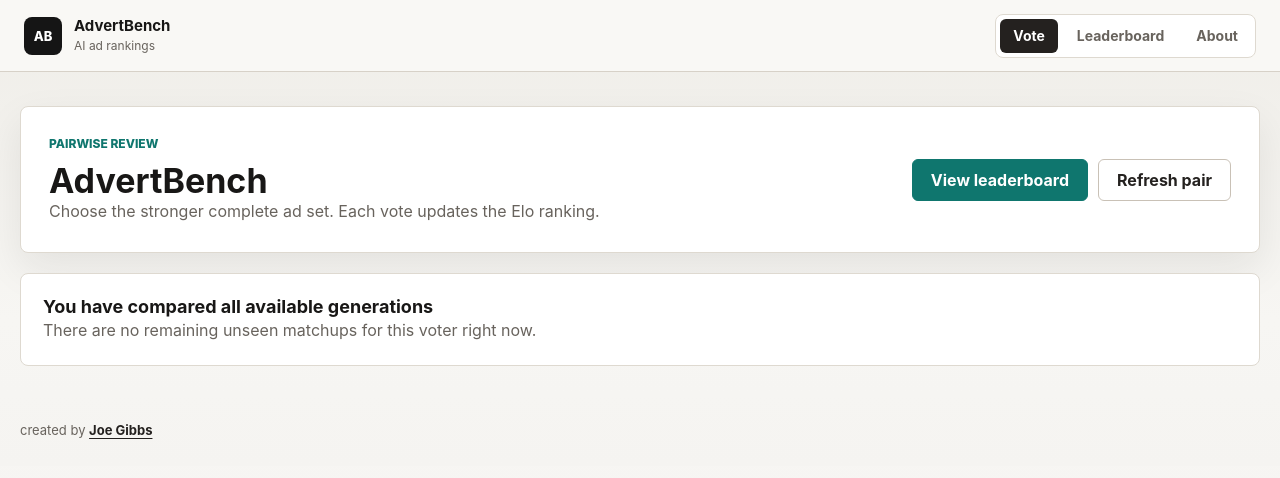
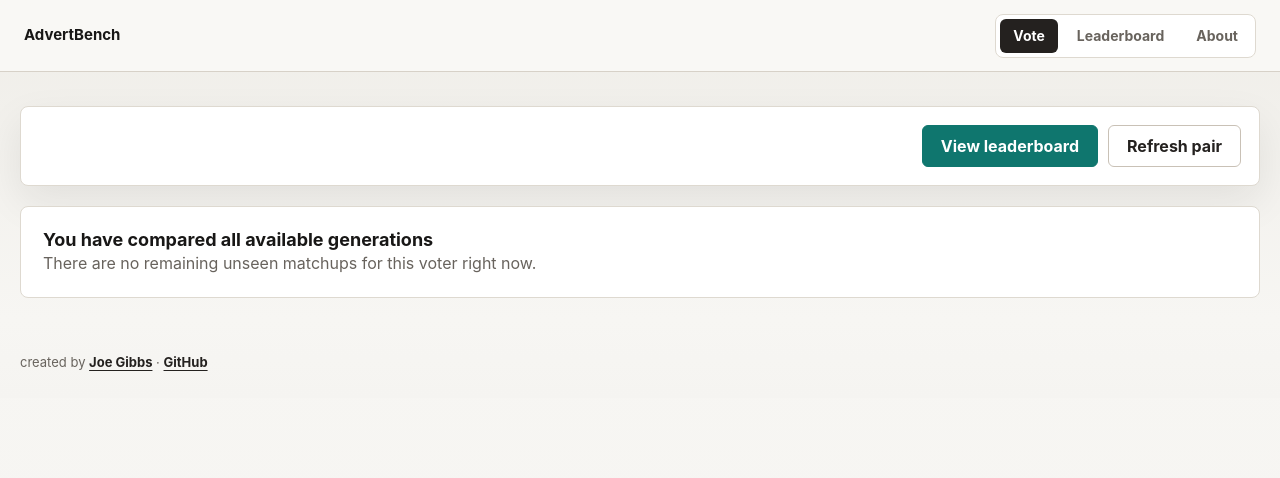
Before and after one commit to joe-gibbs/advertbench, a FastAPI app: page / in a window 1280 px wide. Shown: the top 478 px of the page. Run offline with FastAPI, Linux system fonts and the light colour scheme.

Commit message:
fix: clean up html

```diff
--- a/backend/app/main.py
+++ b/backend/app/main.py
@@ -12,7 +12,7 @@ from .assets import asset_root
 from .comparisons import get_leaderboard, get_next_comparison, get_revealed_comparison, record_vote
 from .db import close_pool, open_pool
 from .settings import get_settings
-from .voter import attach_voter_cookie, request_identity
+from .voter import LAST_PAIR_COOKIE_NAME, attach_last_pair_cookie, attach_voter_cookie, request_identity
 from .settings import ROOT_DIR
 
 app = FastAPI(title="AdvertBench")
@@ -73,17 +73,22 @@ def vote_page(
     reveal = None
     if status == "saved" and revealWinnerSetId and revealLoserSetId:
         reveal = get_revealed_comparison(revealWinnerSetId, revealLoserSetId, str(identity["voter_hash"]))
-    return _template_response(
+    comparison = get_next_comparison(
+        str(identity["voter_hash"]),
+        exclude_pair_key=request.cookies.get(LAST_PAIR_COOKIE_NAME),
+    )
+    response = _template_response(
         request,
         "vote.html",
         {
-            "comparison": get_next_comparison(str(identity["voter_hash"])),
+            "comparison": comparison,
             "reveal": reveal,
             "status": status,
             "idempotency_key": str(uuid4()),
         },
         identity,
     )
+    return attach_last_pair_cookie(response, comparison.get("pairKey") if comparison else None)
 
 
 @app.post("/vote")
@@ -126,11 +131,16 @@ def about_page(request: Request) -> Response:
 @app.get("/api/comparisons")
 def comparisons(request: Request) -> Response:
     identity = request_identity(request)
+    comparison = get_next_comparison(
+        str(identity["voter_hash"]),
+        exclude_pair_key=request.cookies.get(LAST_PAIR_COOKIE_NAME),
+    )
     response = JSONResponse(
         {
-            "comparison": get_next_comparison(str(identity["voter_hash"])),
+            "comparison": comparison,
         }
     )
+    attach_last_pair_cookie(response, comparison.get("pairKey") if comparison else None)
     return attach_voter_cookie(response, str(identity["voter_id"]))
 
 
@@ -151,16 +161,18 @@ def votes(payload: VotePayload, request: Request) -> Response:
         user_agent_hash=str(identity["user_agent_hash"]),
     )
     status = 200 if result["accepted"] else 429 if result.get("reason") == "rate_limited" else 409
+    comparison = get_next_comparison(str(identity["voter_hash"])) if result["accepted"] else None
     response = JSONResponse(
         {
             "result": result,
             "reveal": get_revealed_comparison(payload.winnerSetId, payload.loserSetId, str(identity["voter_hash"]))
             if result["accepted"]
             else None,
-            "comparison": get_next_comparison(str(identity["voter_hash"])) if result["accepted"] else None,
+            "comparison": comparison,
         },
         status_code=status,
     )
+    attach_last_pair_cookie(response, comparison.get("pairKey") if comparison else None)
     return attach_voter_cookie(response, str(identity["voter_id"]))
 
 
--- a/backend/app/voter.py
+++ b/backend/app/voter.py
@@ -7,6 +7,7 @@ from fastapi import Request, Response
 from .settings import get_settings
 
 COOKIE_NAME = "advertbench_voter"
+LAST_PAIR_COOKIE_NAME = "advertbench_last_pair"
 ONE_YEAR_SECONDS = 60 * 60 * 24 * 365
 
 
@@ -42,3 +43,19 @@ def attach_voter_cookie(response: Response, voter_id: str) -> Response:
         path="/",
     )
     return response
+
+
+def attach_last_pair_cookie(response: Response, pair_key: str | None) -> Response:
+    if not pair_key:
+        response.delete_cookie(LAST_PAIR_COOKIE_NAME, path="/")
+        return response
+    response.set_cookie(
+        LAST_PAIR_COOKIE_NAME,
+        pair_key,
+        max_age=ONE_YEAR_SECONDS,
+        httponly=True,
+        samesite="lax",
+        secure=False,
+        path="/",
+    )
+    return response
--- a/backend/static/site.css
+++ b/backend/static/site.css
@@ -80,18 +80,6 @@ button:hover, .button:hover, .linkButton:hover {
   min-width: 220px;
 }
 
-.brandMark {
-  display: grid;
-  width: 38px;
-  height: 38px;
-  place-items: center;
-  border-radius: 8px;
-  background: #151515;
-  color: #fff;
-  font-size: 13px;
-  font-weight: 800;
-}
-
 .brand strong, .brand small { display: block; }
 .brand strong { font-size: 15px; line-height: 1.1; }
 .brand small { margin-top: 3px; color: var(--muted); font-size: 12px; }
@@ -139,6 +127,7 @@ button:hover, .button:hover, .linkButton:hover {
 }
 
 .pageIntro.split { align-items: center; }
+.pageIntro.compactIntro { justify-content: flex-end; padding: 18px; }
 .headerActions { display: flex; flex-wrap: wrap; justify-content: flex-end; gap: 10px; }
 
 .eyebrow {
--- a/backend/templates/base.html
+++ b/backend/templates/base.html
@@ -5,15 +5,13 @@
     <meta name="viewport" content="width=device-width, initial-scale=1">
     <title>{% block title %}AdvertBench{% endblock %}</title>
     <meta name="description" content="Rank AI-generated image ad sets with Elo voting.">
-    <link rel="stylesheet" href="/static/site.css">
+    <link rel="stylesheet" href="/static/site.css?v=20260621-2">
   </head>
   <body>
     <header class="siteHeader">
       <a class="brand" href="/">
-        <span class="brandMark">AB</span>
         <span>
           <strong>AdvertBench</strong>
-          <small>AI ad rankings</small>
         </span>
       </a>
       <nav class="siteNav" aria-label="Primary navigation">
@@ -27,6 +25,7 @@
 
     <footer class="siteFooter">
       created by <a href="https://jgibbs.dev" target="_blank" rel="noreferrer">Joe Gibbs</a>
+      · <a href="https://github.com/joe-gibbs/advertbench" target="_blank" rel="noreferrer">GitHub</a>
     </footer>
   </body>
 </html>
--- a/backend/templates/leaderboard.html
+++ b/backend/templates/leaderboard.html
@@ -6,9 +6,7 @@
   <main class="pageShell">
     <section class="pageIntro">
       <div>
-        <p class="eyebrow">Rankings</p>
         <h1>Leaderboard</h1>
-        <p>Output sets are ranked by Elo after anonymous pairwise votes.</p>
       </div>
     </section>
 
--- a/backend/templates/vote.html
+++ b/backend/templates/vote.html
@@ -4,21 +4,14 @@
 
 {% block content %}
   <main class="pageShell">
-    <header class="pageIntro split">
-      <div>
-        <p class="eyebrow">Pairwise review</p>
-        <h1>AdvertBench</h1>
-        <p>Choose the stronger complete ad set. Each vote updates the Elo ranking.</p>
-      </div>
+    <header class="pageIntro split compactIntro">
       <div class="headerActions">
         <a class="linkButton" href="/leaderboard">View leaderboard</a>
         <a class="button secondary" href="/">Refresh pair</a>
       </div>
     </header>
 
-    {% if status == "saved" %}
-      <div class="notice success">Vote saved.</div>
-    {% elif status %}
+    {% if status and status != "saved" %}
       <div class="notice">Vote was not accepted: {{ status }}.</div>
     {% endif %}
 
@@ -48,18 +41,11 @@
     {% else %}
       {% set sets = comparison.sets %}
       {% if comparison.ad %}
-        <section class="tablePanel" aria-label="Prompt for this comparison">
-          <strong>Prompt: {{ comparison.ad.key }}</strong>
+        <section class="promptPanel" aria-label="Prompt for this comparison">
+          <strong>Prompt</strong>
           <p>{{ comparison.ad.prompt }}</p>
         </section>
       {% endif %}
-      <section class="matchSummary" aria-label="Current comparison summary">
-        <div>
-          <span>Current match</span>
-          <strong>Set A vs Set B</strong>
-        </div>
-      </section>
-
       <section class="comparisonGrid" aria-label="Ad set comparison">
         {% for set in sets %}
           {% set other = sets[1] if loop.index0 == 0 else sets[0] %}
@@ -67,7 +53,6 @@
             <div class="setHeader">
               <div>
                 <h2>{{ set.label }}</h2>
-                <p>Choose based on the ads only. Model details are hidden until after voting.</p>
               </div>
               <form method="post" action="/vote">
                 <input type="hidden" name="winnerSetId" value="{{ set.id }}">
```
Also changed, not shown: other parts of backend/static/site.css (+33 -14 lines), backend/app/comparisons.py (+15 -4 lines).
